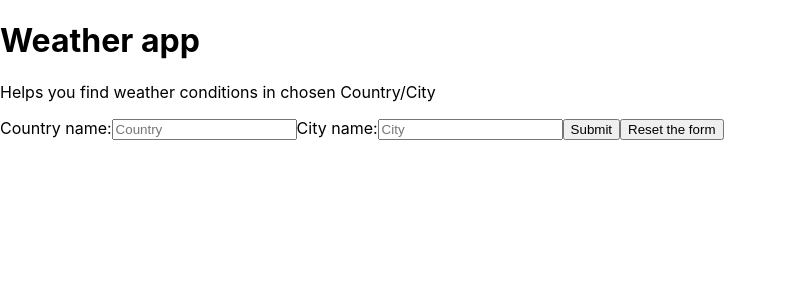
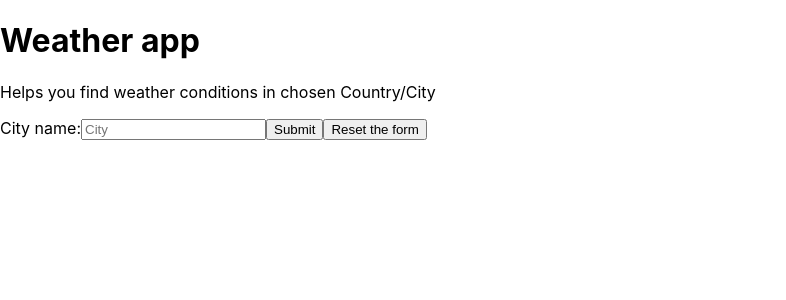
Before and after one commit to bojana12/weather-app, a React (Create React App) app: page / in a window 1280 px wide. Shown: the top 300 px of the page, without its empty margins (0-786 px from the left). Built offline with nearby package versions, Linux system fonts and the light colour scheme.

Commit message:
Create handlers for submitting and resetting form

```diff
--- a/src/App.js
+++ b/src/App.js
@@ -11,15 +11,13 @@ class App extends React.Component {
     city: "",
     country: "",
     humidity: "",
-    description: "",
-    reset: false
+    description: ""
   };
 
   getWeather = e => {
     e.preventDefault();
-    const city = e.target.elements.city.value;
-    const country = e.target.elements.country.value;
-    const url = `https://api.openweathermap.org/data/2.5/weather?q=${city},${country}&appid=${apiKey}&units=metric`;
+    const city = this.state.city;
+    const url = `https://api.openweathermap.org/data/2.5/weather?q=${city}&appid=${apiKey}&units=metric`;
 
     Axios.get(url).then(response => {
       this.setState({
@@ -29,14 +27,22 @@ class App extends React.Component {
         humidity: response.data.main.humidity,
         description: response.data.weather[0].description
       });
-      console.log(this.state);
     });
   };
 
+  onCityChange = newCity =>
+    this.setState({
+      city: newCity
+    });
+
   resetForm = () => {
-    this.setState(prevState => ({
-      reset: !prevState.reset
-    }));
+    this.setState({
+      temperature: "",
+      city: "",
+      country: "",
+      humidity: "",
+      description: ""
+    });
   };
 
   render() {
@@ -44,10 +50,10 @@ class App extends React.Component {
       <React.Fragment>
         <Titles />
         <Form
+          city={this.state.city}
           getWeather={this.getWeather}
-          city={this.state.city}
-          country={this.state.country}
           resetForm={this.resetForm}
+          onCityChange={this.onCityChange}
         />
         <Weather {...this.state} />
       </React.Fragment>
--- a/src/Components/Form/index.jsx
+++ b/src/Components/Form/index.jsx
@@ -1,14 +1,31 @@
-import React from "react";
+import React, { useState } from "react";
 
-const Form = ({ getWeather, resetForm }) => {
+const Form = ({ getWeather, resetForm, onCityChange }) => {
+  const [inputValue, changeInputValue] = useState("");
+
+  const handleSubmit = () => {
+    onCityChange(inputValue);
+  };
+
+  const handleReset = e => {
+    e.preventDefault();
+    resetForm();
+    changeInputValue("");
+  };
+
   return (
-    <form onSubmit={getWeather}>
-      Country name:
-      <input type="text" name="country" placeholder="Country" required />
+    <form onSubmit={getWeather} id="weather-form">
       City name:
-      <input type="text" name="city" placeholder="City" required />
-      <button>Submit</button>
-      <button onClick={resetForm}>Reset the form</button>
+      <input
+        type="text"
+        name="city"
+        placeholder="City"
+        onChange={e => changeInputValue(e.target.value)}
+        value={inputValue}
+        required
+      />
+      <button onClick={handleSubmit}>Submit</button>
+      <button onClick={handleReset}>Reset the form</button>
     </form>
   );
 };
--- a/src/Components/Weather/index.jsx
+++ b/src/Components/Weather/index.jsx
@@ -4,15 +4,15 @@ import "./Weather.scss";
 const Weather = ({
   temperature,
   city,
-  country,
   humidity,
   description,
-  reset
+  reset,
+  country
 }) => {
   return (
     <div>
-      {city && country && (
-        <ul className={reset ? "hide" : ""}>
+      {city && (
+        <ul>
           <li>Temperature:{temperature}</li>
           <li>City:{city}</li>
           <li>Country:{country}</li>
```
